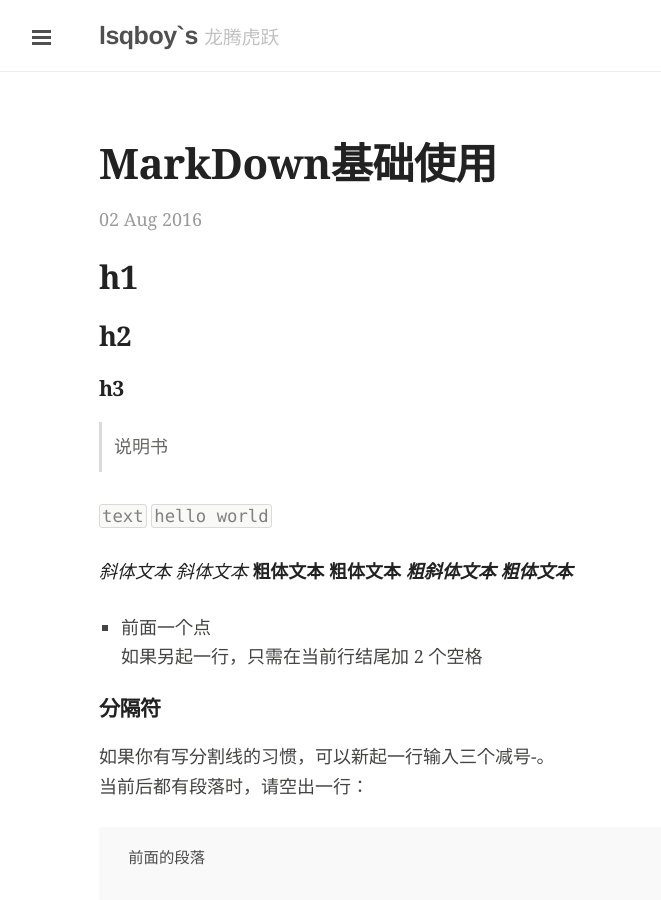
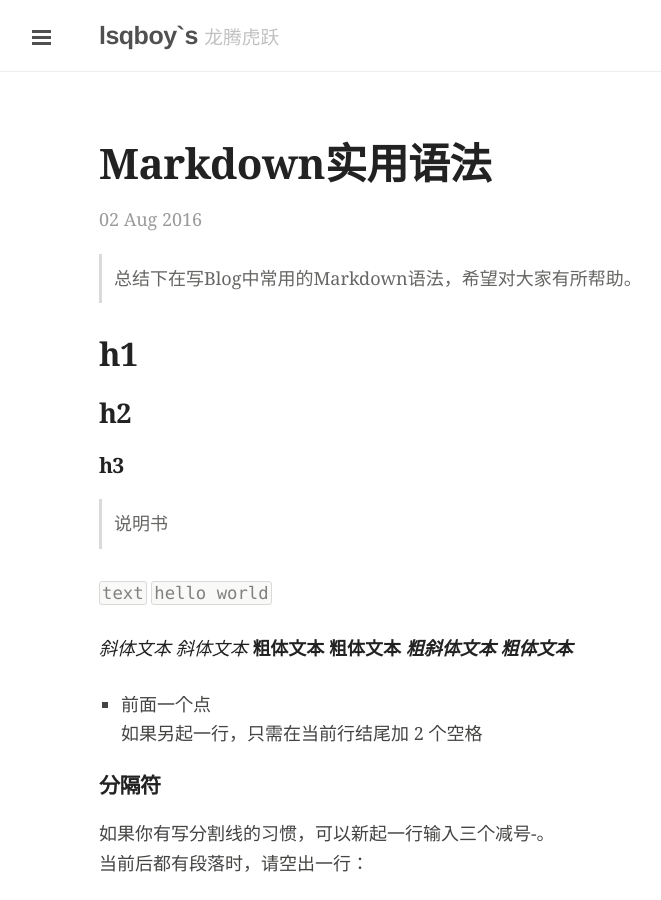
Before and after one commit to Lsqboy/jekyll_bolg, a Jekyll site: the page built from _posts/2016-08-02-markdown.md, in a window 1280 px wide and 900 px high. Shown: the whole window, without its empty margins (1-662 px from the left). Built offline with Jekyll 4.4.1, drawn with Linux system fonts in a browser that asks for light colours; comment, search, counter and statistics services are not loaded.

Commit message:
更改“Markdown使用基础” 为“Markdown 实用语法”

```diff
--- a/_posts/2016-08-02-markdown.md
+++ b/_posts/2016-08-02-markdown.md
@@ -1,8 +1,9 @@
 ---
 layout: post
-title: MarkDown基础使用
+title: Markdown实用语法
 tags: [MarkDown]
 ---
+> 总结下在写Blog中常用的Markdown语法，希望对大家有所帮助。
 
 # h1
 
```
